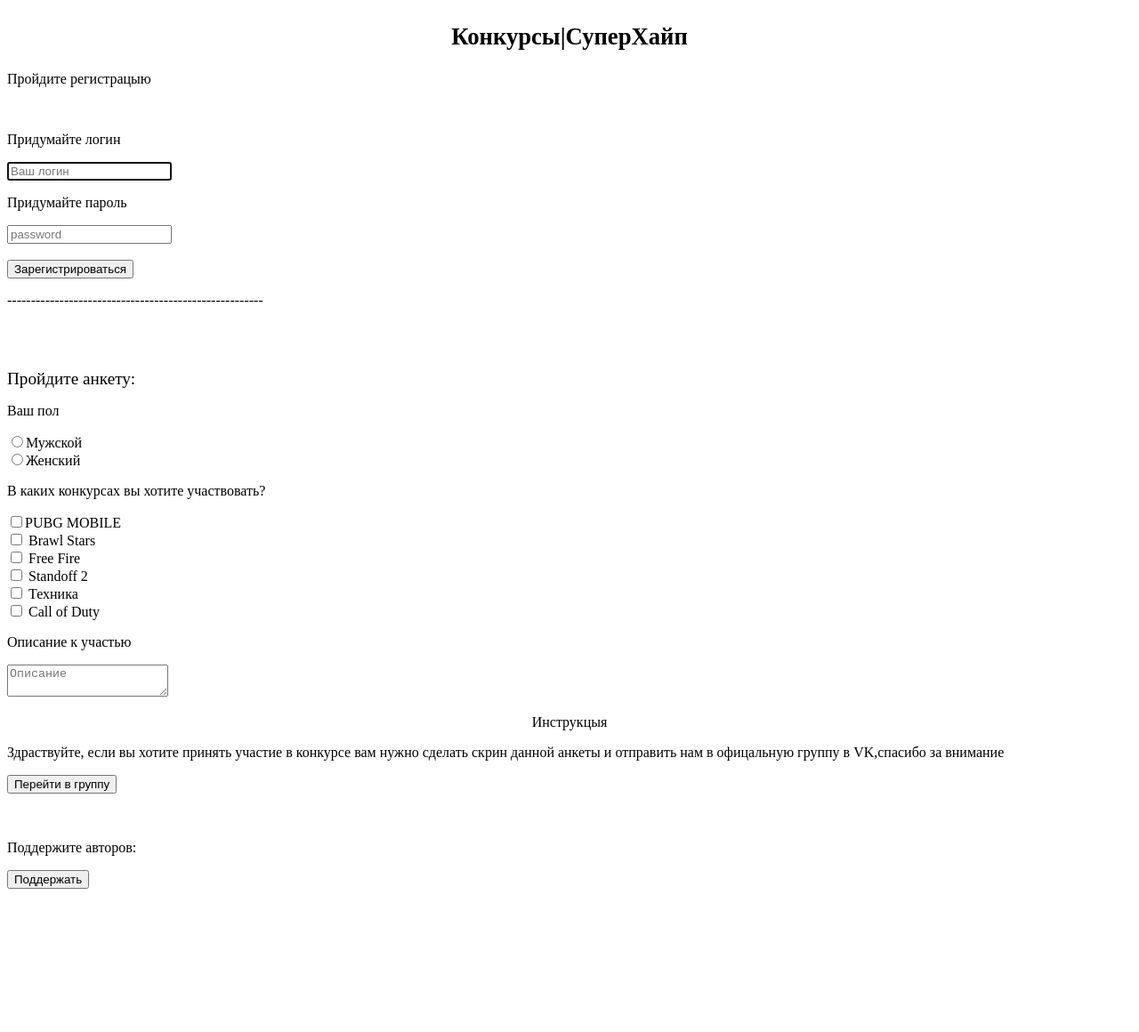
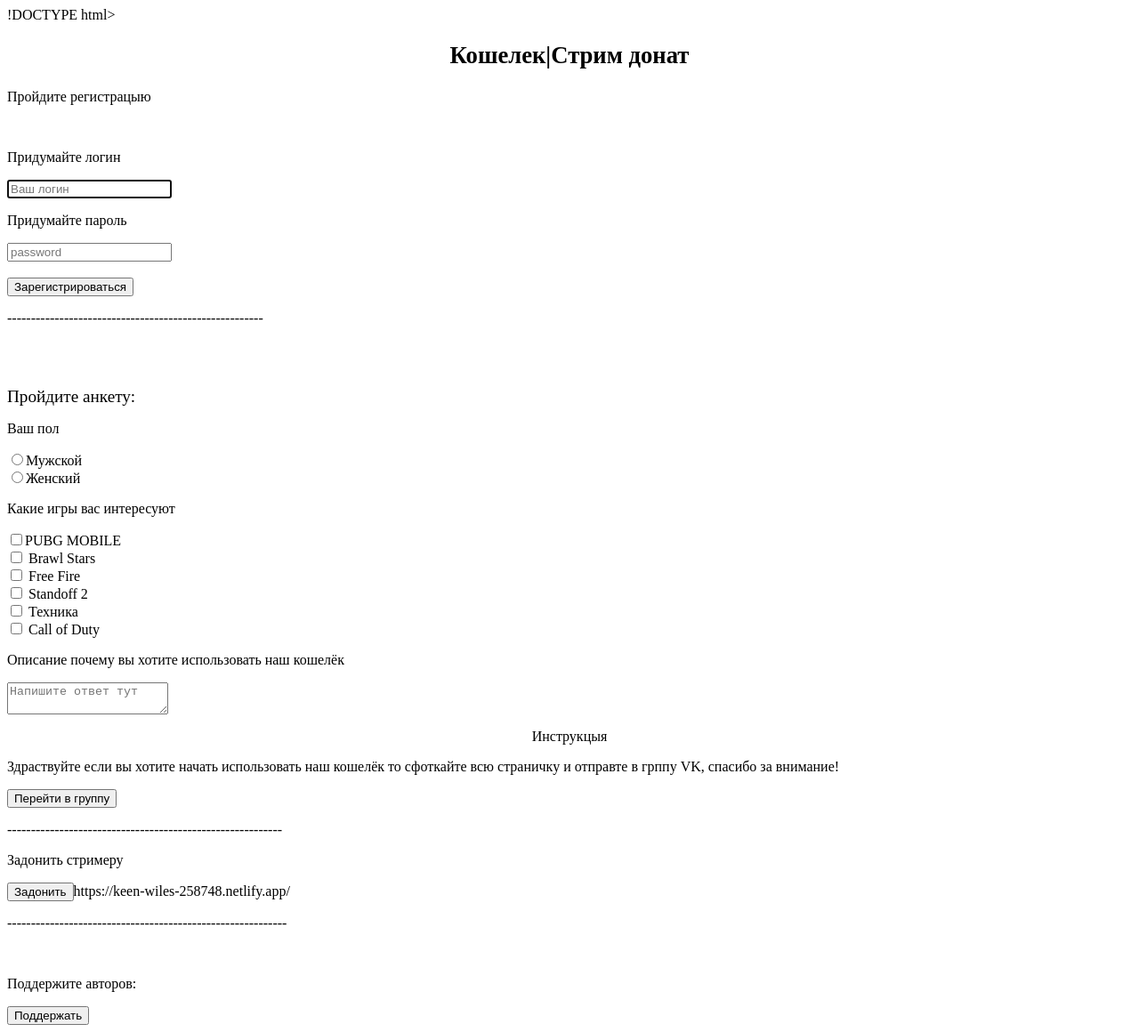
Before and after one commit to NickitaN/Sait, a plain HTML site: page index.html in a window 1280 px wide. Shown: the whole page at 89% size. Before the commit the page ends 1007 px from the top, so only its background shows below. Drawn offline with Linux system fonts and the light colour scheme.

Commit message:
Update index.html

```diff
--- a/index.html
+++ b/index.html
@@ -1,10 +1,10 @@
-<!DOCTYPE html>
+!DOCTYPE html>
 <html>
     <head>
-        <title>Конкурсы|СуперХайп</title>
+        <title>Кошелек|Стрим донат</title>
     </head>
     <body>
-	<h1 align="center"><small>Конкурсы|СуперХайп</small></h1>
+	<h1 align="center"><small>Кошелек|Стрим донат</small></h1>
         <p>Пройдите регистрацыю</p> <br />
 		<p>Придумайте логин</p>
         <input type="email" name="email" autofocus placeholder="Ваш логин" required/>
@@ -20,7 +20,7 @@
          <form>
             <input type="radio" name="gender" value="male" />Мужской<br />
             <input type="radio" name="gender" value="famale" />Женский
-            <p>В каких конкурсах вы хотите участвовать?</p>
+            <p>Какие игры вас интересуют</p>
             <form><input type="checkbox" name="gender"
     value="1" />PUBG MOBILE <br />
      <input type="checkbox" name="gender" value="2"/> Brawl Stars <br />
@@ -29,14 +29,18 @@
        <input type="checkbox" name="gender" value="2"/> Техника <br />
 	   <input type="checkbox" name="gender" value="2"/> Call of Duty <br />
      </form>
-            <p>Описание к участью</p>
-            <textarea name="messege" autofocus placeholder="Описание"></textarea> </textarea>
+            <p>Описание почему вы хотите использовать наш кошелёк</p>
+            <textarea name="messege" autofocus placeholder="Напишите ответ тут"></textarea> </textarea>
             <p align="center">Инструкцыя</p>
-            <p>Здраствуйте, если вы хотите принять участие в конкурсе вам нужно сделать скрин данной анкеты и отправить нам в офицальную группу в VK,спасибо за внимание</p>
+            <p>Здраствуйте если вы хотите начать использовать наш кошелёк то сфоткайте всю страничку и отправте в грппу VK, спасибо за внимание!</p>
         </form>
         <a href="https://vk.com/club211932456"><button>Перейти в группу</button></a>
+			<br />
+		<p>----------------------------------------------------------</p>
+		<p>Задонить стримеру</p>
+		<a href="https://keen-wiles-258748.netlify.app/"><button>Задонить</button></a>https://keen-wiles-258748.netlify.app/
 		<br />
-		<br />
+		<p>-----------------------------------------------------------</p>
 		<br />
 		<p>Поддержите авторов:</p>
 		<a href="https://www.donationalerts.com/r/headshitvista14"><button>Поддержать</button></a>
```
